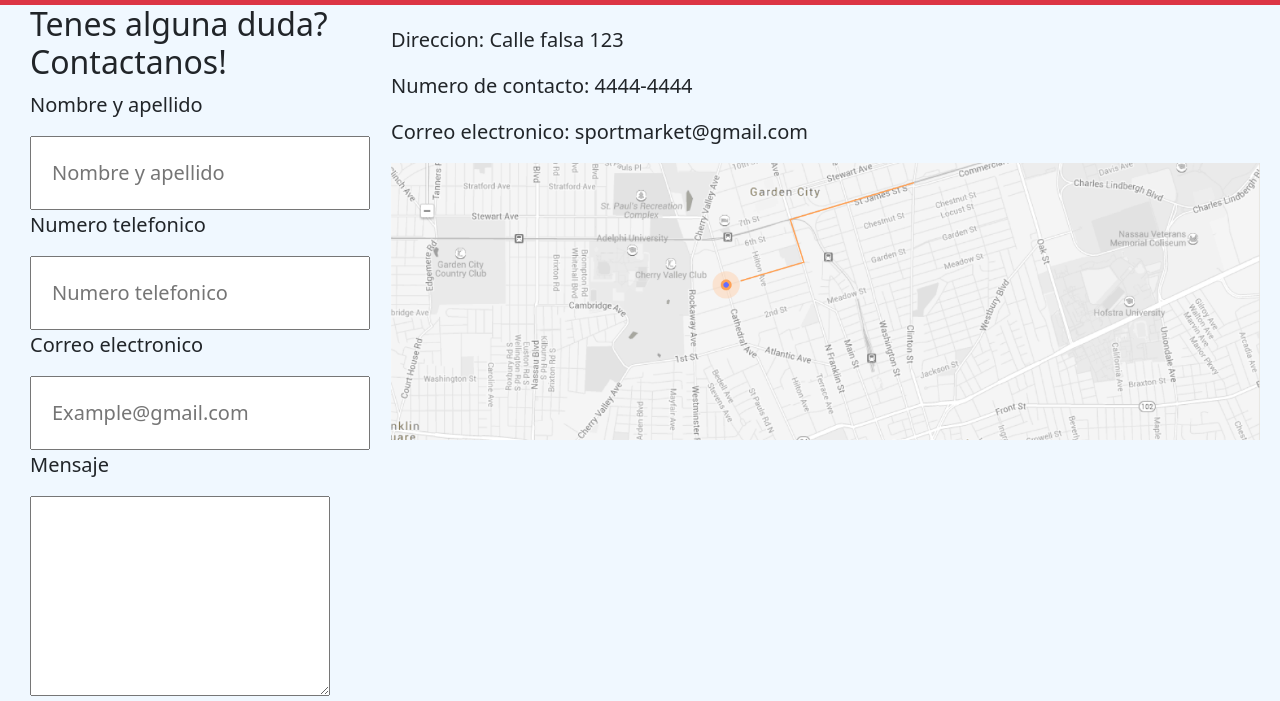
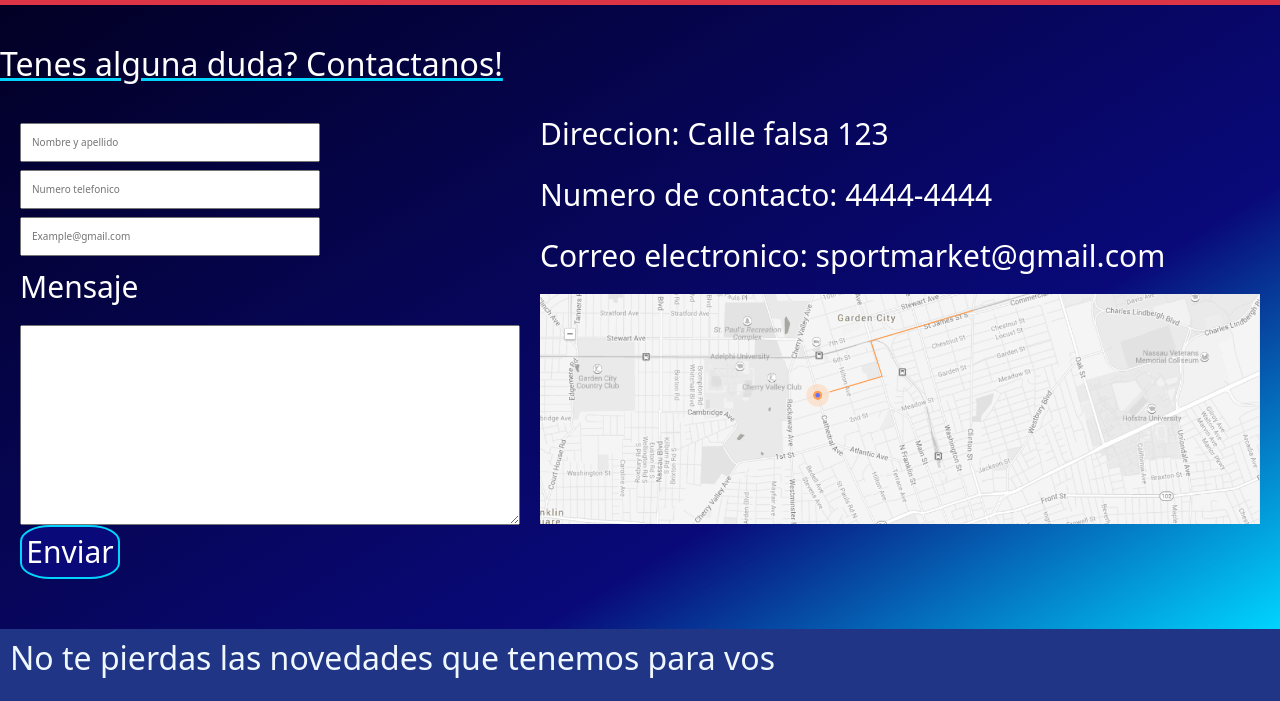
Before and after one commit to GastonSaavedra1996/Desarrollo, a website: page contacto.html in a window 1280 px wide. Shown: the part 86-787 px from the top of the page. Drawn offline with nearby package versions, Linux system fonts and the light colour scheme.

Commit message:
cambios en contacto

```diff
--- a/contacto.html
+++ b/contacto.html
@@ -72,31 +72,28 @@
     <main class="contact-main">
       <div class="contact-text">
         <h2 class="contact-text-title">Tenes alguna duda? Contactanos!</h2>
-        <form action="">
-          <p>Nombre y apellido</p>
+        <form action="" class="formulario">
           <input
             type="text"
             name="name"
             placeholder="Nombre y apellido"
-            class="nombre"
+            class="nombre mb-2"
           />
-          <p>Numero telefonico</p>
           <input
             type="number"
             name="telefono"
             placeholder="Numero telefonico"
-            class="telefono"
+            class="telefono mb-2"
           />
-          <p>Correo electronico</p>
           <input
             type="email"
             name="email"
             placeholder="Example@gmail.com"
-            class="correoe"
+            class="correoe mb-2"
           />
           <p>Mensaje</p>
           <textarea name="message" cols="50" rows="15"></textarea>
-          <input type="submit" value="Enviar" class="enviar" />
+          <input type="submit" value="Enviar" class="enviar pb-lg-5" />
         </form>
       </div>
       <div class="contact-right">
--- a/scss/pages/_contacto.scss
+++ b/scss/pages/_contacto.scss
@@ -1,22 +1,53 @@
 .contact-main {
-  padding-top: 50px;
   font-size: 15px;
   background-color: aliceblue;
   display: flex;
   flex-direction: column;
+  align-items: center;
   justify-content: space-between;
+  background: linear-gradient(
+    149deg,
+    rgba(2, 0, 36, 1) 0%,
+    rgba(9, 9, 121, 1) 68%,
+    rgba(0, 212, 255, 1) 100%
+  );
+  color: white;
+}
+.formulario {
+  font-size: 16px;
+  display: flex;
+  flex-direction: column;
+}
+.enviar {
+  background-color: rgba(9, 9, 121, 1);
+  border: 2px solid rgba(0, 212, 255, 1);
+  border-radius: 30%;
+  color: white;
+  padding: 2px;
+  width: 50px;
+}
+.enviar:hover {
+  background-color: rgba(0, 212, 255, 1);
+}
+.contact-text-title {
+  text-decoration-line: underline;
+  text-decoration-color: rgba(0, 212, 255, 1);
+  margin: 20px 0px;
 }
 .nombre {
   padding: 10px;
   font-size: 10px;
+  width: 300px;
 }
 .telefono {
   padding: 10px;
   font-size: 10px;
+  width: 300px;
 }
 .correoe {
   padding: 10px;
   font-size: 10px;
+  width: 300px;
 }
 .contact-right {
   padding: 20px;
@@ -24,7 +55,7 @@
 .mapaa {
   width: 100%;
 }
-.contact-text{
+.contact-text {
   align-items: center;
 }
 .contact-text textarea {
@@ -32,37 +63,34 @@
 }
 @media (min-width: 992px) {
   .contact-main {
-    padding-top: 0%;
-    font-size: 20px;
+    font-size: 30px;
     background-color: aliceblue;
     display: flex;
     flex-direction: row;
     justify-content: space-between;
   }
-  .nombre {
-    padding: 20px;
-    font-size: 20px;
-  }
-  .telefono {
-    padding: 20px;
-    font-size: 20px;
-  }
-  .correoe {
-    padding: 20px;
-    font-size: 20px;
+  .formulario {
+    font-size: 30px;
+    margin-bottom: 50px;
+    margin-left: 20px;
   }
   .contact-right {
     padding: 20px;
   }
-  .contact-text{
-    display: flex;
-    flex-direction: column;
-    justify-content: center;
-    padding-left: 30px;
-    padding-top: 0%;
-  }
   .contact-text textarea {
-    width: 300px;
+    width: 500px;
     height: 200px;
   }
+  .contact-text-title {
+    margin: 40px 0px;
+  }
+  .enviar {
+    width: 100px;
+  }
+  .nombre {
+  }
+  .telefono {
+  }
+  .correoe {
+  }
 }
--- a/scss/pages/_productos.scss
+++ b/scss/pages/_productos.scss
@@ -40,6 +40,9 @@
     width: 100px;
     height: 100px;
   }
+  .messi-arg{
+    display: none !important;
+  }
 }
 @media (min-width: 992px) {
   .products {
```
Also changed, not shown: productos.html (+1 -1 lines), css/style.css.
